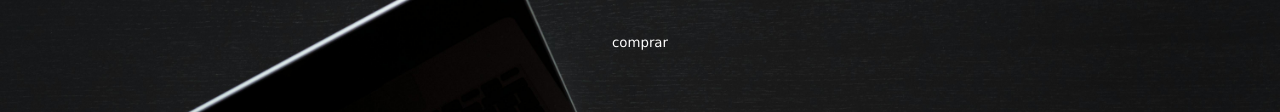
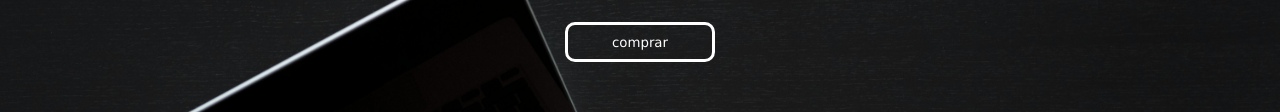
Before and after one commit to gabrielborges11/p-gina-de-vendas, a plain HTML site: page index.html in a window 1280 px wide. In both pictures the pointer is over the button 640 px from the left and 801 px from the top of the page. Shown: the part 759-871 px from the top of the page. Drawn offline with Linux system fonts and the light colour scheme.

Commit message:
detalhe3

```diff
--- a/style.css
+++ b/style.css
@@ -68,7 +68,7 @@ button{
 
 button:hover{
     background-color: transparent;
-    border:5px white;
+    border:3px white solid;
     color:white;
 
 }
```
